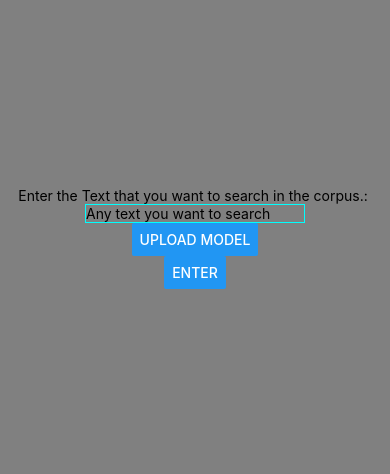
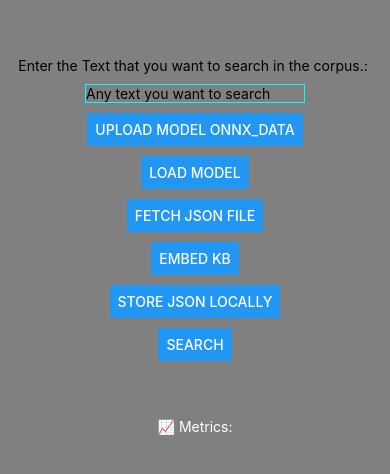
Before and after one commit to shri-jai/ReactNative_EmbeddingGemma, a React Native app: screen / in a window 390 px wide. Shown: the part 176-650 px from the top of the page. Built offline with nearby package versions, Linux system fonts and the light colour scheme.

Commit message:
feat:query embedding completed

```diff
--- a/App.tsx
+++ b/App.tsx
@@ -1,92 +1,300 @@
-import React from 'react';
-import { View, Text, TextInput, StyleSheet, Button, Alert } from 'react-native';
+import React, { useState } from 'react';
+import { StyleSheet, Text, View, TextInput, Button, Alert } from 'react-native';
 import * as ort from 'onnxruntime-react-native';
 import { keepLocalCopy, pick } from '@react-native-documents/picker';
 import RNFS from 'react-native-fs';
-import ReactNativeBlobUtil from 'react-native-blob-util';
+import now from 'performance-now';
+
+type ChunkItem = {
+  id: string;
+  text: string;
+  tokens: number[];
+  attention_mask: number[];
+  embedding?: number[];
+};
+
+type ScoredChunk = {
+  index: number;
+  score: number;
+  text: string;
+};
 
 const HelloWorks = () => {
-  const [textInput, setText] = React.useState('');
-  const [result, setResult] = React.useState('');
-  const [modelPath, setModelPath] = React.useState<string>('');
+  const [textInput, setTextInput] = useState('');
+  const [result, setResult] = useState('');
+  const [modelPath, setModelPath] = useState<string>('');
+  const [metrics, setMetrics] = useState<any>({});
+  const [jsonPath, setJsonPath] = useState<string>('');
+  const [chunks, setChunks] = useState<ChunkItem[]>([]);
+  const [session, setSession] = useState<ort.InferenceSession | null>(null);
+  const [embeddingProcessing, setEmbeddingProcessing] = useState(false);
 
-  const pickModelFile = async () => {};
+  const fetchJsonFromAPI = async () => {
+    try {
+      console.log(`Inside fetech Json Api function`);
+      if (!textInput) {
+        Alert.alert('Enter input text first');
+        return;
+      }
 
-  let session: ort.InferenceSession | null = null;
+      const url = `http://192.168.68.184:8080/process_pdf?pdf_path=${encodeURIComponent(
+        textInput,
+      )}`;
 
+      const res = await fetch(url);
+      if (!res.ok) throw new Error(`Failed to fetch JSON: ${res.status}`);
+      console.log('After the fetech json link');
+      const data: ChunkItem[] = await res.json();
+
+      const localPath = `${RNFS.DocumentDirectoryPath}/kb_chunks.json`;
+      await RNFS.writeFile(localPath, JSON.stringify(data, null, 2), 'utf8');
+
+      setJsonPath(localPath);
+      setChunks(data);
+      console.log(`Json file fetched and saved locally`);
+      Alert.alert(
+        'JSON KB fetched and stored locally',
+        `Found ${data.length} chunks`,
+      );
+    } catch (err) {
+      console.error(err);
+      Alert.alert('Error fetching JSON KB', String(err));
+    }
+  };
+
+  let internalSession: ort.InferenceSession | null = null;
+  const exportJsonToDownloads = async () => {
+    try {
+      const src = `${RNFS.DocumentDirectoryPath}/kb_chunks.json`;
+      const dest = `${RNFS.DownloadDirectoryPath}/kb_chunks.json`;
+      await RNFS.copyFile(src, dest);
+      console.log('File copied to:', dest);
+      Alert.alert('File exported!', `Saved to Downloads: kb_chunks.json`);
+    } catch (err) {
+      console.error(err);
+      Alert.alert('Error exporting file', String(err));
+    }
+  };
   const handleUploadModel = async (): Promise<void> => {
     try {
-      console.log('Entered the handleUploadmodel function');
+      console.log(`Inside handle upload model function!`);
+      const modelFileName = 'model.onnx';
+      const modelPathLocal = `${RNFS.DocumentDirectoryPath}/${modelFileName}`;
 
-      const modelFileName = 'model.onnx';
-      const modelPath = `${RNFS.DocumentDirectoryPath}/${modelFileName}`;
+      const exists = await RNFS.exists(modelPathLocal);
+      if (!exists) await RNFS.copyFileAssets(modelFileName, modelPathLocal);
 
-      const exists = await RNFS.exists(modelPath);
-      console.log(`.onnx exists: ${exists}`);
-      if (!exists) {
-        console.log(`Copying onnx from Android assets`);
-        await RNFS.copyFileAssets(modelFileName, modelPath);
-        console.log('onnx copied');
-      }
+      setModelPath(modelPathLocal);
 
-      setModelPath(modelPath);
-      console.log(`Model path set to state: ${modelPath}`);
-
-      console.log('before file pick');
       const res = await pick();
-      console.log('after file picked');
       const file = res[0];
-      console.log(
-        `File picked: uri=${file.uri}, name=${file.name}, size=${file.size}`,
-      );
-
       if (!file.name || !file.name.endsWith('.onnx_data')) {
         Alert.alert('Invalid file', 'Select the correct .onnx_data file');
         return;
       }
 
       const dataPath = `${RNFS.DocumentDirectoryPath}/model.onnx_data`;
-      console.log(`Copying onnx_data to ${dataPath}`);
       await RNFS.copyFile(file.uri, dataPath);
-      console.log(`onnx_data copied`);
+      console.log(`Model file copied successfully!`);
+      const info = await RNFS.stat(modelPathLocal);
+      setMetrics((m: any) => ({
+        ...m,
+        modelSizeMB: info.size / (1024 * 1024),
+      }));
 
-      console.log('Model loaded and input names accessed');
+      Alert.alert('Model onnx data copied');
     } catch (e: any) {
       Alert.alert('Failed to load model', e.message ?? String(e));
-      console.log(`Error caught in loadModel: ${e}`);
+      console.log(e);
     }
   };
 
-  const handleTokenization = async () => {
-    console.log('Entered the onbutton click function!');
+  const handleLoadModel = async () => {
+    console.log(`Inside handle load model`);
+    if (!modelPath) {
+      Alert.alert('Upload model first');
+      return;
+    }
     try {
-      const res = await fetch(
-        `http://192.168.0.108:8080/tokenization?input_str=${encodeURIComponent(
-          textInput,
-        )}`,
+      internalSession = await ort.InferenceSession.create(
+        `file://${modelPath}`,
       );
-      const data = await res.json();
-      // const data = '';
-      console.log('after the fetch api', data);
-      setResult(data.message);
+      setSession(internalSession);
+      console.log(`Model loaded successfully!`);
       console.log(
-        'next step onnx loading of the model embedding gemma ',
-        modelPath,
+        'Model loaded. Input Names:',
+        internalSession.inputNames,
+        'Output Names:',
+        internalSession.outputNames,
       );
-      const modelUri = `file://${modelPath}`;
-      console.log(`Loading ONNX model, URI: ${modelUri} -`);
-      session = await ort.InferenceSession.create(modelUri);
-      console.log('Model loaded successfully!');
-
       Alert.alert(
-        'Model loaded successfully',
-        `Input names: ${session.inputNames.join(
-          ', ',
-        )}\nOutputs names: ${session.outputNames.join(', ')}`,
+        'Model loaded',
+        `Input Names: ${internalSession.inputNames} Output Names: ${internalSession.outputNames}`,
       );
     } catch (err) {
       console.error(err);
-      setResult('Error Connecting to the server!');
+      Alert.alert('Error', 'Failed to load ONNX model');
+    }
+  };
+
+  const embedChunks = async () => {
+    console.log(`Inside Embed Chunks`);
+    if (!session || !jsonPath || !chunks.length) {
+      Alert.alert('Load model and JSON first');
+      return;
+    }
+
+    setEmbeddingProcessing(true);
+    try {
+      await RNFS.writeFile(jsonPath, '[', 'utf8');
+
+      for (let i = 0; i < chunks.length; i++) {
+        const chunk = chunks[i];
+
+        const inputIdsTensor = new ort.Tensor(
+          'int64',
+          BigInt64Array.from(chunk.tokens.map(BigInt)),
+          [1, chunk.tokens.length],
+        );
+        const attentionMaskTensor = new ort.Tensor(
+          'int64',
+          BigInt64Array.from(chunk.attention_mask.map(BigInt)),
+          [1, chunk.attention_mask.length],
+        );
+        console.log(`This is before the model run`);
+        const output = await session.run({
+          input_ids: inputIdsTensor,
+          attention_mask: attentionMaskTensor,
+        });
+        console.log(`This is the after the model run`);
+
+        const embeddingTensor = output[session.outputNames[1]];
+        chunk.embedding = Array.from(
+          embeddingTensor.data as Float32Array,
+        ) as number[];
+
+        const jsonChunk = JSON.stringify(chunk, null, 2);
+
+        if (i > 0) {
+          await RNFS.appendFile(jsonPath, ',\n', 'utf8');
+        }
+        await RNFS.appendFile(jsonPath, jsonChunk, 'utf8');
+
+        if ((i + 1) % 5 === 0) console.log(`Embedded ${i + 1} chunks`);
+      }
+      console.log(`This is before append file`);
+      await RNFS.appendFile(jsonPath, ']', 'utf8');
+      console.log(`This is after append file`);
+
+      console.log('Embedding complete, saved in JSON');
+      Alert.alert('Embedding complete, saved in JSON');
+
+      setChunks(chunks);
+
+      console.log(
+        'First two embeddings:',
+        chunks[0].embedding,
+        chunks[1].embedding,
+      );
+    } catch (err) {
+      console.error(err);
+      Alert.alert(`Error embedding KB: ${err}`);
+    } finally {
+      setEmbeddingProcessing(false);
+    }
+  };
+  const queryTopChunks = async () => {
+    try {
+      if (!session || !jsonPath) {
+        Alert.alert('Load model and JSON first');
+        return;
+      }
+      if (!textInput) {
+        Alert.alert('Enter a query text');
+        return;
+      }
+
+      console.log('semantic searching...');
+
+      const jsonContent = await RNFS.readFile(jsonPath, 'utf8');
+      const chunksData = JSON.parse(jsonContent);
+
+      const tokenRes = await fetch(
+        `http://192.168.68.184:8080/tokenization?text=${encodeURIComponent(
+          textInput,
+        )}`,
+        { method: 'POST' },
+      );
+      console.log(`after query tokenization`);
+      const tokenData = await tokenRes.json();
+      console.log("query's tokenData:", tokenData);
+
+      const inputIdsTensor = new ort.Tensor(
+        'int64',
+        BigInt64Array.from(tokenData.input_ids.map(BigInt)),
+        [1, tokenData.input_ids.length],
+      );
+      console.log(`after inputids tensor`);
+      const attentionMaskTensor = new ort.Tensor(
+        'int64',
+        BigInt64Array.from(tokenData.attention_mask.map(BigInt)),
+        [1, tokenData.attention_mask.length],
+      );
+
+      console.log(`after attentionmask tensor`);
+
+      const output = await session.run({
+        input_ids: inputIdsTensor,
+        attention_mask: attentionMaskTensor,
+      });
+
+      const queryEmbedding = Array.from(
+        output['sentence_embedding'].data as Float32Array,
+      );
+      console.log(`After query embedding`);
+      // Step 3: Compute cosine similarity for all chunks
+      const cosineSimilarity = (a: number[], b: number[]) => {
+        const dot = a.reduce((sum, val, i) => sum + val * b[i], 0);
+        const magA = Math.sqrt(a.reduce((sum, val) => sum + val * val, 0));
+        const magB = Math.sqrt(b.reduce((sum, val) => sum + val * val, 0));
+        return dot / (magA * magB);
+      };
+
+      const scoredChunks: ScoredChunk[] = chunksData
+        .filter((chunk: ChunkItem) => chunk.embedding)
+        .map((chunk: ChunkItem, idx: number) => ({
+          index: idx,
+          score: cosineSimilarity(queryEmbedding, chunk.embedding!),
+          text: chunk.text,
+        }));
+
+      const topChunks = scoredChunks
+        .sort((a: ScoredChunk, b: ScoredChunk) => b.score - a.score)
+        .slice(0, 3);
+
+      console.log('Top 3 Retrieved Chunks:');
+      topChunks.forEach(
+        (chunk: { index: number; score: number; text: string }, i: number) => {
+          console.log(
+            `#${chunk.index} | Score: ${chunk.score.toFixed(
+              4,
+            )} | Text Chunk: ${chunk.text.slice(0, 1500)}`,
+          );
+        },
+      );
+
+      Alert.alert(
+        'Top 3 Matches',
+        topChunks
+          .map(
+            (c: { index: number; score: number }) =>
+              `Chunk #${c.index} (${c.score.toFixed(3)})`,
+          )
+          .join('\n'),
+      );
+    } catch (err) {
+      console.error('Error during semantic search:', err);
+      Alert.alert('Search Error', String(err));
     }
   };
 
@@ -97,11 +305,31 @@ const HelloWorks = () => {
         style={styles.inputBox1}
         placeholder="Any text you want to search"
         value={textInput}
-        onChangeText={setText}
-      ></TextInput>
-      <Button title="Upload Model" onPress={handleUploadModel}></Button>
-      <Button title="Enter" onPress={handleTokenization}></Button>
+        onChangeText={setTextInput}
+      />
+
+      <Button title="Upload Model onnx_data" onPress={handleUploadModel} />
+      <Button title="Load Model" onPress={handleLoadModel} />
+
+      <Button title="Fetch JSON File" onPress={fetchJsonFromAPI} />
+      <Button title="Embed KB" onPress={embedChunks} />
+      <Button title="Store json locally" onPress={exportJsonToDownloads} />
+      <Button title="Search" onPress={queryTopChunks} />
+      {embeddingProcessing && (
+        <Text style={{ marginTop: 10, color: 'yellow' }}>
+          ⏳ Embedding in progress...
+        </Text>
+      )}
+
       <Text> {result}</Text>
+      <View style={{ marginTop: 20 }}>
+        <Text style={{ color: 'white' }}>📈 Metrics:</Text>
+        {Object.entries(metrics).map(([k, v]) => (
+          <Text key={k} style={{ color: 'white' }}>
+            {k}: {typeof v === 'number' ? v.toFixed(2) : String(v)}
+          </Text>
+        ))}
+      </View>
     </View>
   );
 };
@@ -110,6 +338,7 @@ const styles = StyleSheet.create({
   baseLine: {
     flex: 1,
     backgroundColor: 'grey',
+    gap: 10,
     alignItems: 'center',
     justifyContent: 'center',
   },
--- a/package.json
+++ b/package.json
@@ -16,6 +16,7 @@
     "@xenova/transformers": "^2.17.2",
     "gpt-tokenizer": "^3.0.1",
     "onnxruntime-react-native": "^1.23.0",
+    "performance-now": "^2.1.0",
     "react": "19.1.0",
     "react-native": "0.81.4",
     "react-native-blob-util": "^0.22.2",
@@ -39,9 +40,11 @@
     "@types/react-test-renderer": "^19.1.0",
     "eslint": "^8.19.0",
     "jest": "^29.6.3",
+    "metro-babel7-plugin-react-transform": "^0.54.1",
+    "metro-react-native-babel-preset": "^0.77.0",
     "prettier": "2.8.8",
     "react-test-renderer": "19.1.0",
-    "typescript": "^5.8.3"
+    "typescript": "^5.9.3"
   },
   "engines": {
     "node": ">=20"
```
Also changed, not shown: pdf_extractor.tsx (added), 2 other files (tests, documents, lock files or other folders).
